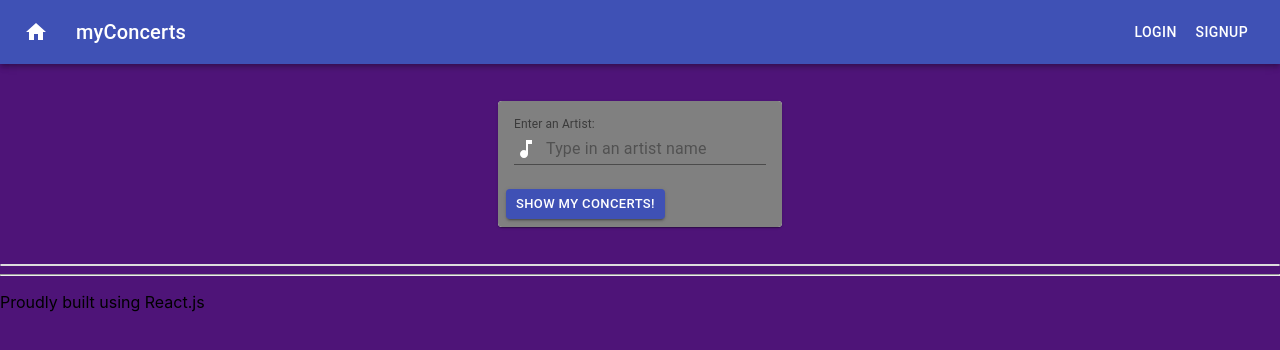
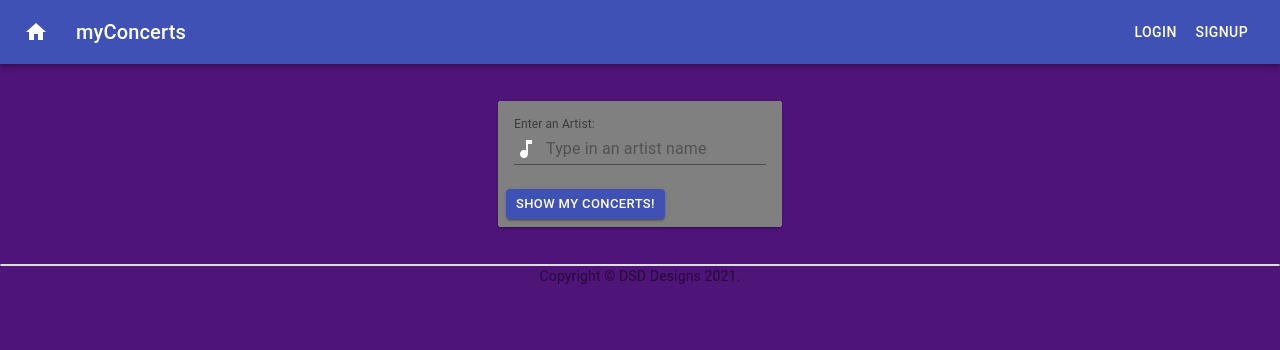
Before and after one commit to zpinson/concertapp, a React (Create React App) app in the folder client/: page /searchresult in a window 1280 px wide. Shown: the top 350 px of the page. Built offline with nearby package versions, Linux system fonts and the light colour scheme.

Commit message:
target blanks on DSD Designs

```diff
--- a/client/src/components/Footer/index.js
+++ b/client/src/components/Footer/index.js
@@ -1,13 +1,17 @@
 import React from "react";
+import Typography from "@material-ui/core/Typography";
+import Link from "@material-ui/core/Link";
 
 function Footer() {
   return (
-    <footer>
-      <hr />
-      <p className="pull-right">
-        <i className="fab fa-github" /> Proudly built using React.js
-      </p>
-    </footer>
+    <Typography variant="body2" color="textSecondary" align="center">
+      {"Copyright © "}
+      <Link color="inherit" href="https://www.youtube.com/watch?v=dQw4w9WgXcQ" target="_blank">
+        DSD Designs
+      </Link>{" "}
+      {new Date().getFullYear()}
+      {"."}
+    </Typography>
   );
 }
 
--- a/client/src/components/SearchForm/index.js
+++ b/client/src/components/SearchForm/index.js
@@ -12,6 +12,7 @@ import InputAdornment from "@material-ui/core/InputAdornment";
 import MusicNoteIcon from "@material-ui/icons/MusicNote";
 import FormControl from "@material-ui/core/FormControl";
 import Grid from "@material-ui/core/Grid";
+import { set } from "mongoose";
 
 const useStyles = makeStyles({
   root: {
--- a/client/src/pages/UserLogin.js
+++ b/client/src/pages/UserLogin.js
@@ -16,7 +16,11 @@ function Copyright() {
   return (
     <Typography variant="body2" color="textSecondary" align="center">
       {"Copyright © "}
-      <Link color="inherit" href="https://www.youtube.com/watch?v=dQw4w9WgXcQ">
+      <Link
+        color="inherit"
+        href="https://www.youtube.com/watch?v=dQw4w9WgXcQ"
+        target="_blank"
+      >
         DSD Designs
       </Link>{" "}
       {new Date().getFullYear()}
--- a/client/src/pages/UserSignup.js
+++ b/client/src/pages/UserSignup.js
@@ -16,7 +16,11 @@ function Copyright() {
   return (
     <Typography variant="body2" color="textSecondary" align="center">
       {"Copyright © "}
-      <Link color="inherit" href="https://www.youtube.com/watch?v=dQw4w9WgXcQ">
+      <Link
+        color="inherit"
+        href="https://www.youtube.com/watch?v=dQw4w9WgXcQ"
+        target="_blank"
+      >
         DSD Designs
       </Link>{" "}
       {new Date().getFullYear()}
```
Also changed, not shown: client/src/pages/SearchResults.js (+2 -6 lines).
